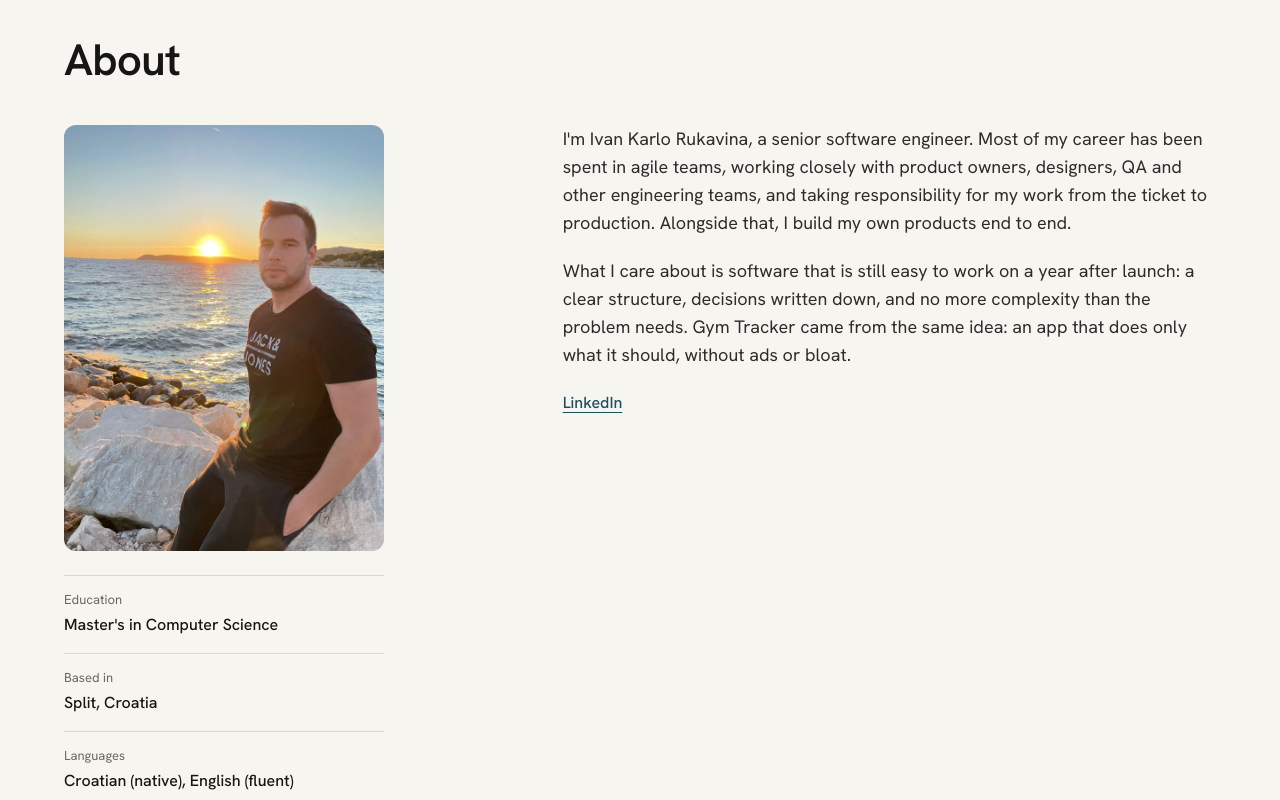
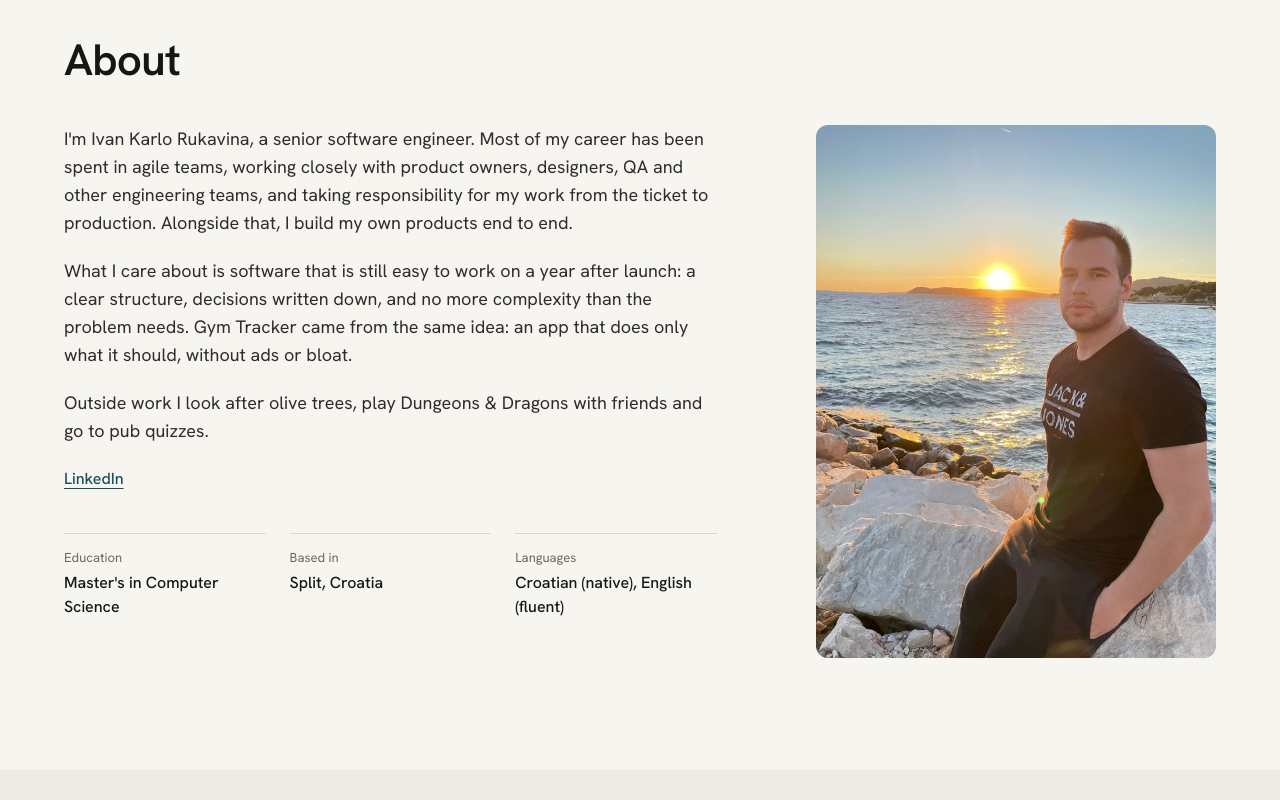
Before and after one commit to rukavina-git/rukavina-app, a Next.js app: page /en in a window 1280 px wide. Shown: the part 4040-4840 px from the top of the page. Built offline with nearby package versions, Linux system fonts and the light colour scheme; no server answers.

Commit message:
feat: About layout with photo right and an outside-work line
Co-Authored-By: Claude Opus 5.5 <noreply@anthropic.com>

```diff
--- a/messages/en.json
+++ b/messages/en.json
@@ -118,6 +118,7 @@
     "title": "About",
     "p1": "I'm Ivan Karlo Rukavina, a senior software engineer. Most of my career has been spent in agile teams, working closely with product owners, designers, QA and other engineering teams, and taking responsibility for my work from the ticket to production. Alongside that, I build my own products end to end.",
     "p2": "What I care about is software that is still easy to work on a year after launch: a clear structure, decisions written down, and no more complexity than the problem needs. Gym Tracker came from the same idea: an app that does only what it should, without ads or bloat.",
+    "p3": "Outside work I look after olive trees, play Dungeons & Dragons with friends and go to pub quizzes.",
     "facts": {
       "education": {
         "label": "Education",
--- a/messages/hr.json
+++ b/messages/hr.json
@@ -118,6 +118,7 @@
     "title": "O meni",
     "p1": "Ja sam Ivan Karlo Rukavina, senior softverski inženjer. Većinu karijere proveo sam u agilnim timovima, u bliskoj suradnji s vlasnicima proizvoda, dizajnerima, QA-om i drugim razvojnim timovima, preuzimajući odgovornost za svoj rad od zadatka do produkcije. Uz to izrađujem vlastite proizvode od početka do kraja.",
     "p2": "Stalo mi je do softvera na kojem se i godinu dana nakon lansiranja lako radi: jasna struktura, zapisane odluke i nimalo više složenosti nego što problem traži. Gym Tracker nastao je iz iste ideje: aplikacija koja radi samo ono što treba, bez oglasa i nepotrebnih dodataka.",
+    "p3": "Izvan posla brinem o maslinama, igram Dungeons & Dragons s prijateljima i idem na pub kvizove.",
     "facts": {
       "education": {
         "label": "Obrazovanje",
--- a/src/components/sections/about/About.tsx
+++ b/src/components/sections/about/About.tsx
@@ -3,11 +3,11 @@ import { useTranslations } from 'next-intl'
 import { site } from '@/lib/site'
 
 const facts = ['education', 'location', 'languages'] as const
-const paragraphs = ['p1', 'p2'] as const
+const paragraphs = ['p1', 'p2', 'p3'] as const
 
-// About (E1, Figma 511:2807): photo and facts left, text right from lg; text first on phones.
-// The photo is a trust signal for hiring managers (Karlo, 2026-11-25); only the face-led hero
-// (D4) was rejected.
+// About: text and facts left, photo right from lg, the same direction as the Work split
+// (taste: one split direction per page; impeccable: facts grouped with the story). Phones: text,
+// facts, then the photo. The photo is a trust signal for hiring managers (Karlo, 2026-11-25).
 export default function About() {
   const t = useTranslations('About')
 
@@ -20,8 +20,8 @@ export default function About() {
         >
           {t('title')}
         </h2>
-        <div className="mt-8 grid gap-10 md:mt-10 lg:grid-cols-[minmax(0,1fr)_minmax(0,1.4fr)] lg:gap-8">
-          <div className="lg:order-2">
+        <div className="mt-8 grid gap-10 md:mt-10 lg:grid-cols-[minmax(0,1.5fr)_minmax(0,1fr)] lg:gap-16">
+          <div>
             <div className="max-w-[36em] space-y-5 text-body text-pretty text-ink-soft md:text-lg">
               {paragraphs.map((key) => (
                 <p key={key}>{t(key)}</p>
@@ -35,26 +35,24 @@ export default function About() {
             >
               LinkedIn
             </a>
-          </div>
-
-          <div className="w-full max-w-[320px] lg:order-1">
-            <Image
-              src="/profile/ivan-karlo-rukavina.jpg"
-              alt={site.name}
-              width={720}
-              height={960}
-              sizes="320px"
-              className="aspect-[3/4] w-full rounded-xl object-cover"
-            />
-            <dl className="mt-6 border-t border-border">
+            <dl className="mt-8 grid max-w-[46rem] gap-x-6 sm:grid-cols-3">
               {facts.map((key) => (
-                <div key={key} className="border-b border-border py-4">
+                <div key={key} className="border-t border-border py-4">
                   <dt className="text-caption text-muted">{t(`facts.${key}.label`)}</dt>
                   <dd className="mt-1 text-base font-medium text-ink">{t(`facts.${key}.value`)}</dd>
                 </div>
               ))}
             </dl>
           </div>
+
+          <Image
+            src="/profile/ivan-karlo-rukavina.jpg"
+            alt={site.name}
+            width={720}
+            height={960}
+            sizes="(min-width: 1024px) 400px, 320px"
+            className="aspect-[3/4] w-full max-w-[320px] rounded-xl object-cover lg:max-w-[400px] lg:justify-self-end"
+          />
         </div>
       </div>
     </section>
```
Also changed, not shown: messages/README.md, 1 other file (tests, documents, lock files or other folders).
